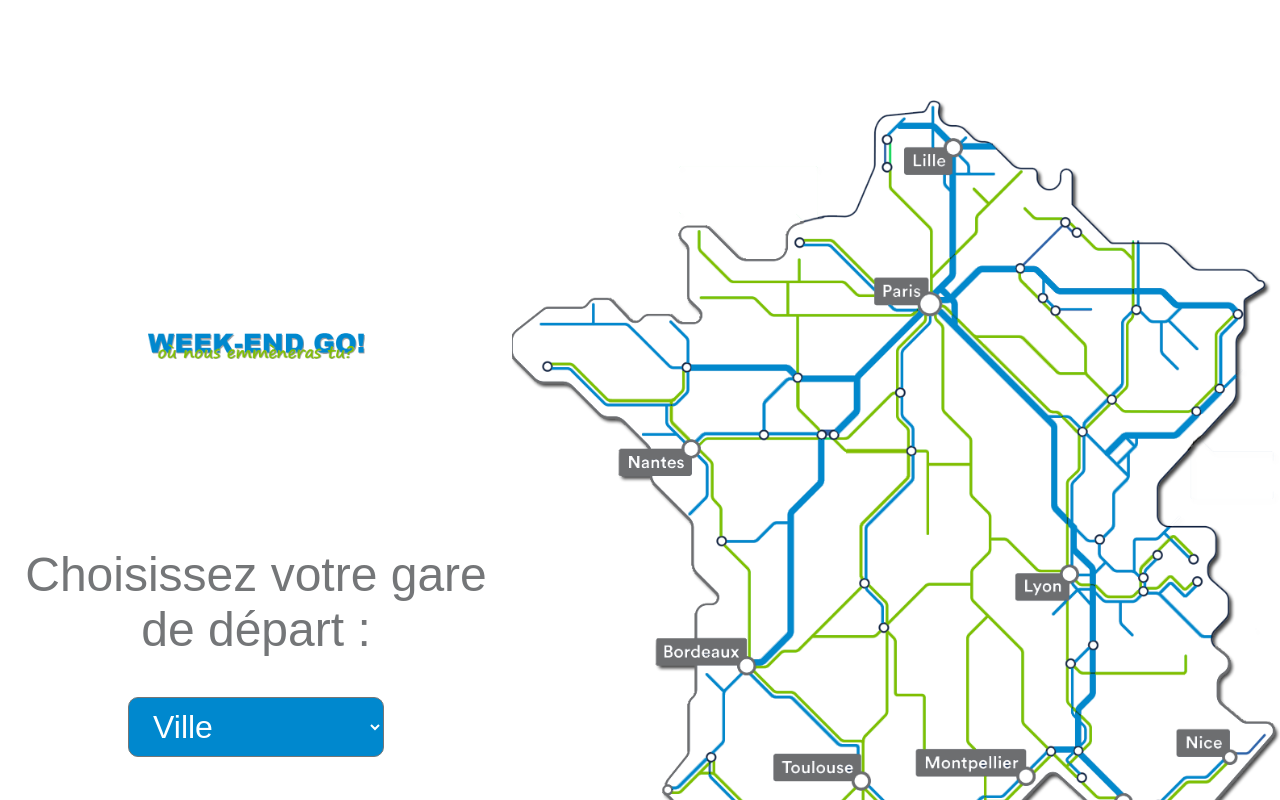
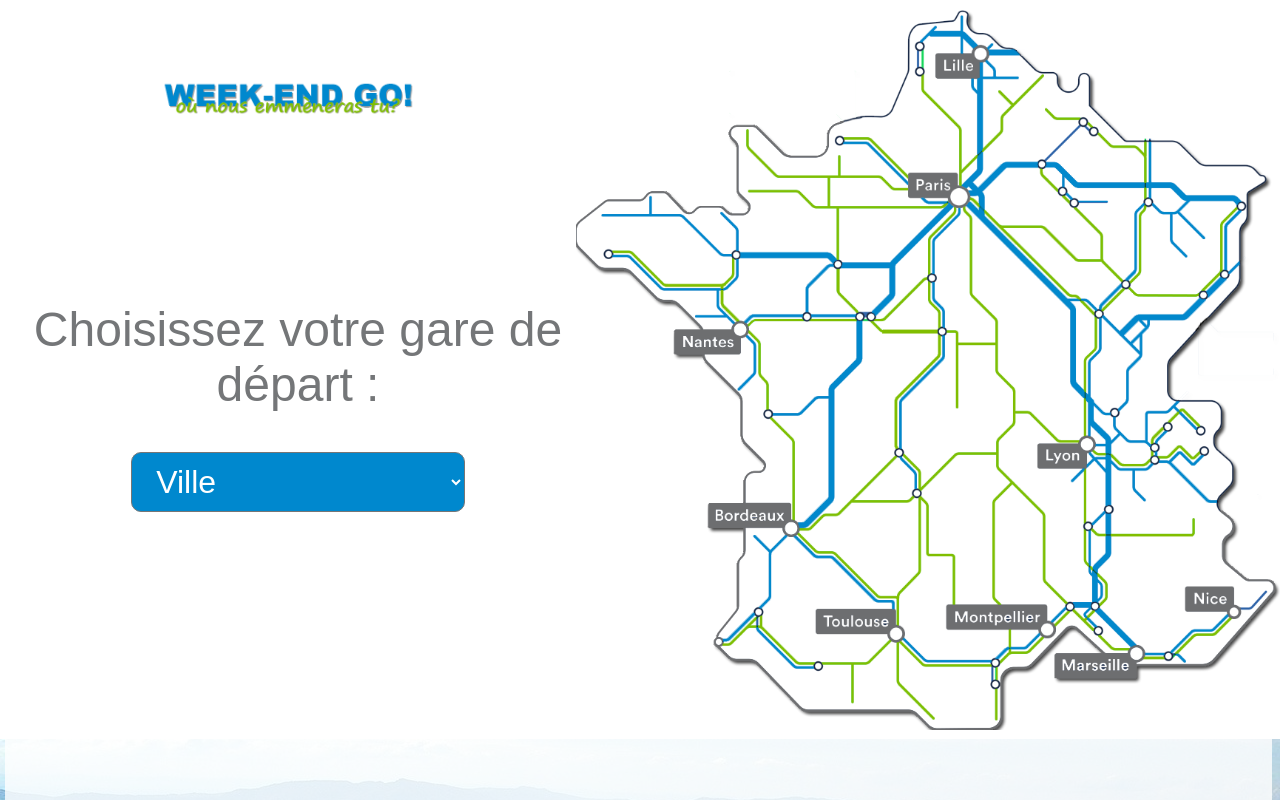
Before and after one commit to Jonathan280286/Projet-2-random_train, a React (Create React App) app: page / in a window 1280 px wide. Shown: the top 800 px of the page. Built offline with nearby package versions, Linux system fonts and the light colour scheme; no server answers.

Commit message:
correction css accueil

```diff
--- a/src/Pages/accueil.css
+++ b/src/Pages/accueil.css
@@ -4,14 +4,14 @@
 .item__accueil__logo{
 display: block;
 text-align: center;
-width: 40%;
+width: 45%;
 /* border: 3px solid red; */
 }
 
 .items_accueil__carte{
-    margin-top: 100px;
+    margin-top: 10px;
     display: block;
-width: 60%;
+width: 55%;
 /* border: 1px solid blue; */
 }
 
@@ -23,11 +23,16 @@ width: 60%;
 }
 
 .accueil__logo{
-    margin: 300px 0 150px 0;
+    margin: 50px 0 150px 0;
 }
 
 img{
 width: 800px;
+}
+
+.accueil__select{
+margin-left: 20px;
+
 }
 
 label{
@@ -40,7 +45,7 @@ label{
     font-size: 2em;
     background-color: #0088CE;
     color: white;
-    width: 50%;
+    width: 60%;
     height: 60px;
     border-radius: 10px;
     padding-left: 20px;
@@ -73,7 +78,7 @@ label{
         font-size: 2em;
         background-color: #0088CE;
         color: white;
-        width: 30%;
+        width: 60%;
         height: 60px;
         border-radius: 10px;
         padding-left: 20px;
```
